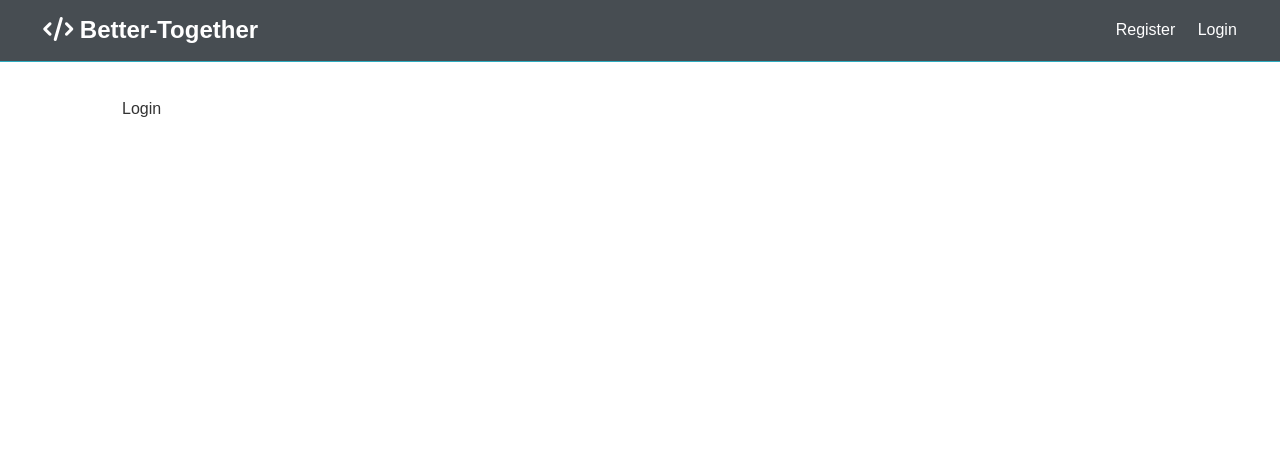
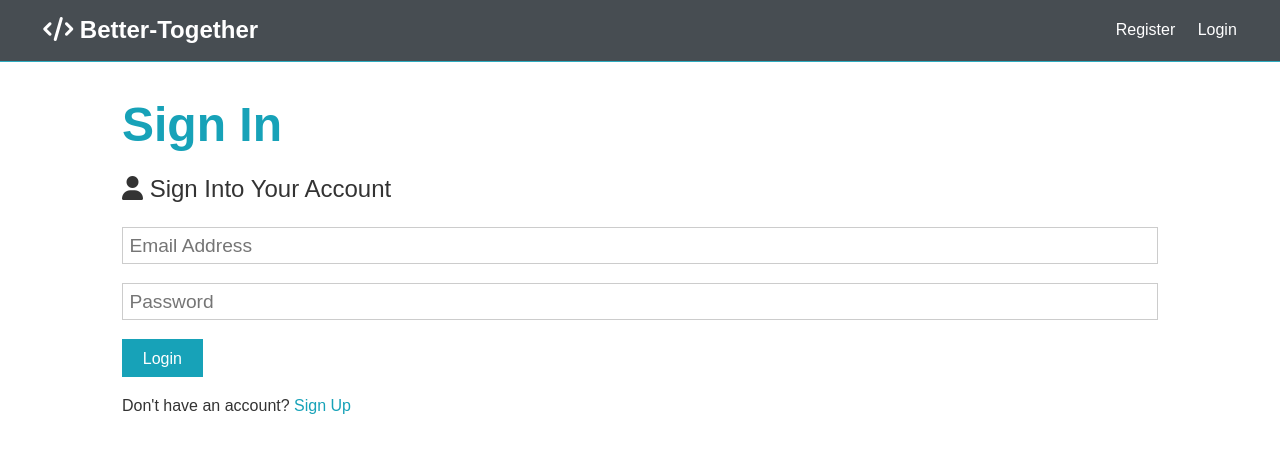
Before and after one commit to JasonSurendran/Better-Together, a React (Create React App) app in the folder react_app/: page /login in a window 1280 px wide. Shown: the top 452 px of the page. Built offline with nearby package versions, Linux system fonts and the light colour scheme; the HTML template or start-up script is replaced by a standard one.

Commit message:
Allow user to input values into login and register

```diff
--- a/react_app/src/components/auth/Login.js
+++ b/react_app/src/components/auth/Login.js
@@ -1,10 +1,45 @@
-import React from 'react'
+import React, { Fragment, useState } from 'react'
+import { Link } from 'react-router-dom'
 
 const Login = () => {
+    const [formData, setFormData] = useState({
+        email:'',
+        password: ''
+    });
+
+
+    const { email, password } = formData;
+    const onChange = e => setFormData({ ...formData, [e.target.name]: e.target.value });
+    const onSubmit = async e=> {
+        e.preventDefault();
+            console.log('SUCCESS')
+
+    }
+
     return (
-        <div>
-            Login
+        <Fragment>
+      <h1 className="large text-primary">Sign In</h1>
+      <p className="lead"><i className="fas fa-user"></i> Sign Into Your Account</p>
+      <form className="form" onSubmit={ e => onSubmit(e)} >
+        <div className="form-group">
+          <input type="email" placeholder="Email Address" name="email" value = {email} onChange={e=> onChange(e)} required/>
         </div>
+        <div className="form-group">
+          <input
+            type="password"
+            placeholder="Password"
+            name="password"
+            minLength="6"
+            value = {password} onChange={e=> onChange(e)} required
+          />
+        </div>
+
+        <input type="submit" className="btn btn-primary" value="Login" />
+      </form>
+      <p className="my-1">
+        Don't have an account? <Link to="/register">Sign Up</Link>
+      </p>
+        </Fragment>
     )
 }
 
--- a/react_app/src/components/auth/Register.js
+++ b/react_app/src/components/auth/Register.js
@@ -1,4 +1,5 @@
 import React, { Fragment, useState } from 'react'
+import { Link } from 'react-router-dom'
 
 const Register = () => {
     const [formData, setFormData] = useState({
@@ -11,12 +12,12 @@
 
     const { name, email, password, password2 } = formData;
     const onChange = e => setFormData({ ...formData, [e.target.name]: e.target.value });
-    const onSubmit = e=> {
+    const onSubmit = async e=> {
         e.preventDefault();
         if (password !== password2){
             console.log('Passwords do not match');
         } else {
-            console.log(formData);
+            console.log('SUCCESS')
         }
     }
 
@@ -56,7 +57,7 @@
         <input type="submit" className="btn btn-primary" value="Register" />
       </form>
       <p className="my-1">
-        Already have an account? <a href="login.html">Sign In</a>
+        Already have an account? <Link to="/login">Sign In</Link>
       </p>
         </Fragment>
     )
```
